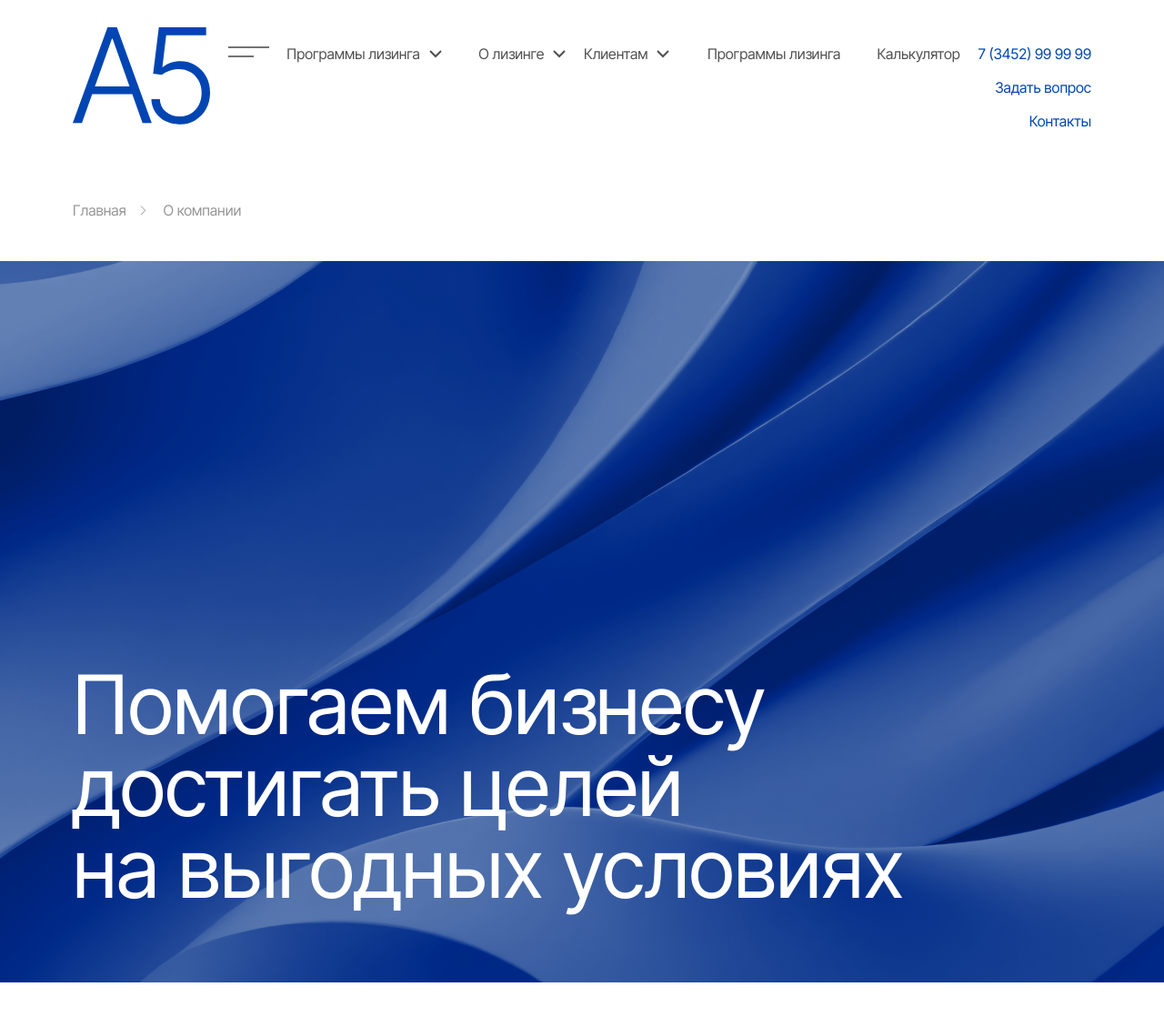
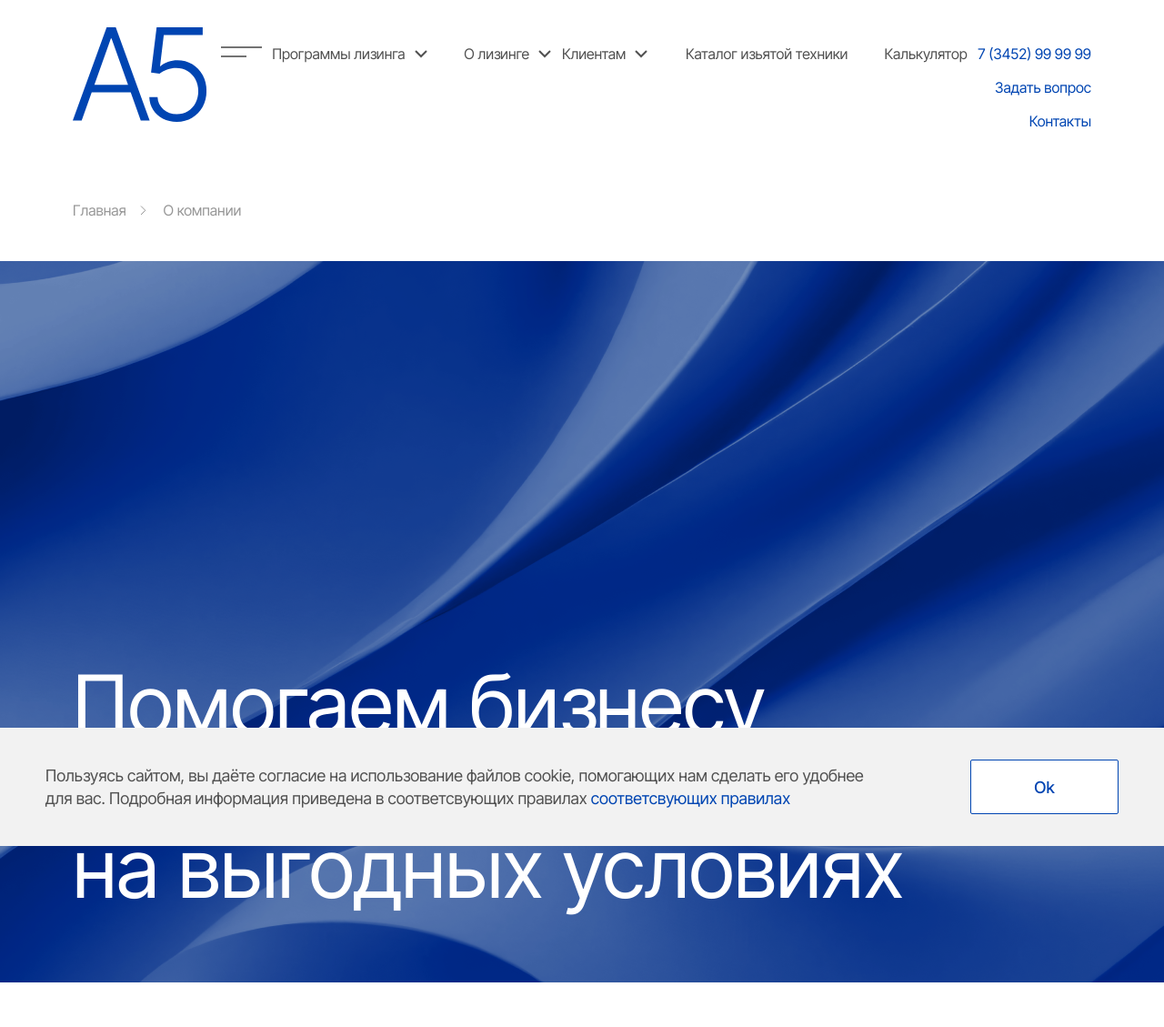
Before and after one commit to maxim-bekish/A5, a PHP site: page /about-company in a window 1280 px wide. Shown: the top 1129 px of the page at 91% size. Run offline with PHP 8.4, Linux system fonts and the light colour scheme.

Commit message:
ready cookie

```diff
--- a/index.php
+++ b/index.php
@@ -25,6 +25,10 @@ $router->add('about-leasing', function () {
    $content = 'src/components/page/about-leasing/main.php';
    include 'template.php';
 });
+$router->add('personal-data', function () {
+   $content = 'src/components/page/personal-data/index.php';
+   include 'template.php';
+});
 
 // Запуск маршрутизатора
 $router->run();
--- /dev/null
+++ b/src/components/cookie/index.php
@@ -0,0 +1,64 @@
+<section class="popup-cookie">
+   <p>
+      Пользуясь сайтом, вы даёте согласие на использование файлов cookie, помогающих нам сделать его удобнее для вас. Подробная информация приведена в соответсвующих правилах
+      <a href="/personal-data" target="_blank" rel="noopener noreferrer">
+         соответсвующих правилах
+      </a>
+   </p>
+   <button class="cookie-ok button button--outline" type="button">Ok</button>
+</section>
+<style>
+   .popup-cookie {
+      width: 100%;
+      left: 0;
+      height: 130px;
+      position: fixed;
+      display: flex;
+      bottom: -130px;
+      padding: 40px 50px;
+      background-color: #F2F2F2;
+      justify-content: space-between;
+      align-items: center;
+      transition: bottom 0.5s ease-in-out;
+   }
+
+   .popup-cookie.show {
+      bottom: 0;
+   }
+
+   .popup-cookie p {
+      max-width: 900px;
+   }
+
+   .popup-cookie p a {
+      color: #0045B2;
+   }
+
+   .popup-cookie button {
+      max-width: 163px;
+      max-height: 60px;
+   }
+</style>
+<script>
+   $(document).ready(function() {
+      // Проверяем, что находимся на главной странице и что пользователь не нажимал "Ok" ранее
+      if (window.location.pathname === '/' && !localStorage.getItem('cookieAccepted')) {
+         // Показываем окошко при загрузке страницы
+         setTimeout(function() {
+            $('.popup-cookie').addClass('show');
+         }, 1000);
+
+         // Скрываем окошко через 15 секунд
+         const hiddenCookie = setTimeout(function() {
+            $('.popup-cookie').removeClass('show');
+         }, 16000);
+
+         $('.cookie-ok').click(function() {
+            $('.popup-cookie').removeClass('show');
+            clearTimeout(hiddenCookie);
+            // Сохраняем в локальное хранилище, что пользователь нажал "Ok"
+            localStorage.setItem('cookieAccepted', 'true');
+         });
+      }
+   });
+</script>
--- a/src/components/header/header.php
+++ b/src/components/header/header.php
@@ -101,9 +101,11 @@ function listHeader($data)
 <header id="header">
   <section class="container header">
     <div class="logo">
-      <svg width="100%" height="100%" viewBox="0 0 151 107" fill="none" xmlns="http://www.w3.org/2000/svg">
-        <use href="<?php echo SVG_PATH; ?>icons.svg#icon-logo"></use>
-      </svg>
+      <a href="/" target="_blank" rel="noopener noreferrer">
+        <svg width="100%" height="100%" viewBox="0 0 155 110" fill="none" xmlns="http://www.w3.org/2000/svg">
+          <use href="<?php echo SVG_PATH; ?>icons.svg#icon-logo"></use>
+        </svg>
+      </a>
     </div>
     <button type="button" id="open-burger-menu" class="burger-button mt-21">
       <div></div>
@@ -116,10 +118,12 @@ function listHeader($data)
     <div class="nav mt-21">
       <div class="select select-clients"> <?php listHeader($headerListClients); ?> </div>
       <div class="underline-box">
-        <a class="nav__item underline-el underline-el-blue" href="#">Программы лизинга</a>
+        <a class="nav__item underline-el underline-el-blue" href="#">
+          Каталог изьятой техники
+        </a>
       </div>
       <div class="underline-box">
-        <a class="nav__item underline-el underline-el-blue" href="#home-calculator">Калькулятор</a>
+        <a class="nav__item underline-el underline-el-blue" href="/#home-calculator">Калькулятор</a>
       </div>
     </div>
     <div class="contacts-header mt-21">
--- a/src/components/page/about-company/team-slider/index.css
+++ b/src/components/page/about-company/team-slider/index.css
@@ -1,5 +1,6 @@
 .team-slider .team-slider__title {
    text-align: start;
+   margin-bottom: 30px;
 }
 
 .custom-slider__icon {
--- a/src/components/page/home/home-about-company/index.css
+++ b/src/components/page/home/home-about-company/index.css
@@ -108,13 +108,10 @@
    font-weight: 400;
    line-height: 21.78px;
 }
-.about-home__list-item:hover a{
 
+.about-home__list-item:hover a {
    color: var(--text-blue);
-}
-.about-home__list-item--active a {
    text-decoration: underline;
-   color: var(--text-blue);
 }
 
 
--- a/src/components/ui/breadcrumbs/breadcrumbs.php
+++ b/src/components/ui/breadcrumbs/breadcrumbs.php
@@ -5,7 +5,8 @@ function get_breadcrumbs($uri)
         '' => 'Главная',  // Для корневого пути
         'about-company' => 'О компании',
         'clients' => 'Клиенты',
-        'about-leasing' => 'О лизинге'
+        'about-leasing' => 'О лизинге',
+        'personal-data' => 'Политика обработки персональных данных'
         // Добавьте другие переводы здесь
     ];
 
--- a/src/components/ui/calculator/calculator.php
+++ b/src/components/ui/calculator/calculator.php
@@ -63,7 +63,7 @@
    <div class=" calculator-item last-payment">
       <div class="item-header">
          <p>
-         Последний платеж
+            Последний платеж
          </p>
          <p class='value' id="value4"></p>
       </div>
--- a/template.php
+++ b/template.php
@@ -49,6 +49,7 @@
       <?php
       include 'src/components/ui/popUpContacts/popUpContacts.php';
       include 'src/components/ui/popUpAsk/popUpAsk.php';
+      include 'src\components\cookie\index.php';
       ?>
    </div>
 </body>
```
Also changed, not shown: src/components/page/home/home-about-company/index.php (+5 -6 lines), src/components/page/personal-data/index.php (added, +62 -0 lines), src/components/ui/calculator-result/index.php (+4 -4 lines), src/components/ui/calculator/index.js (+60 -13 lines).
